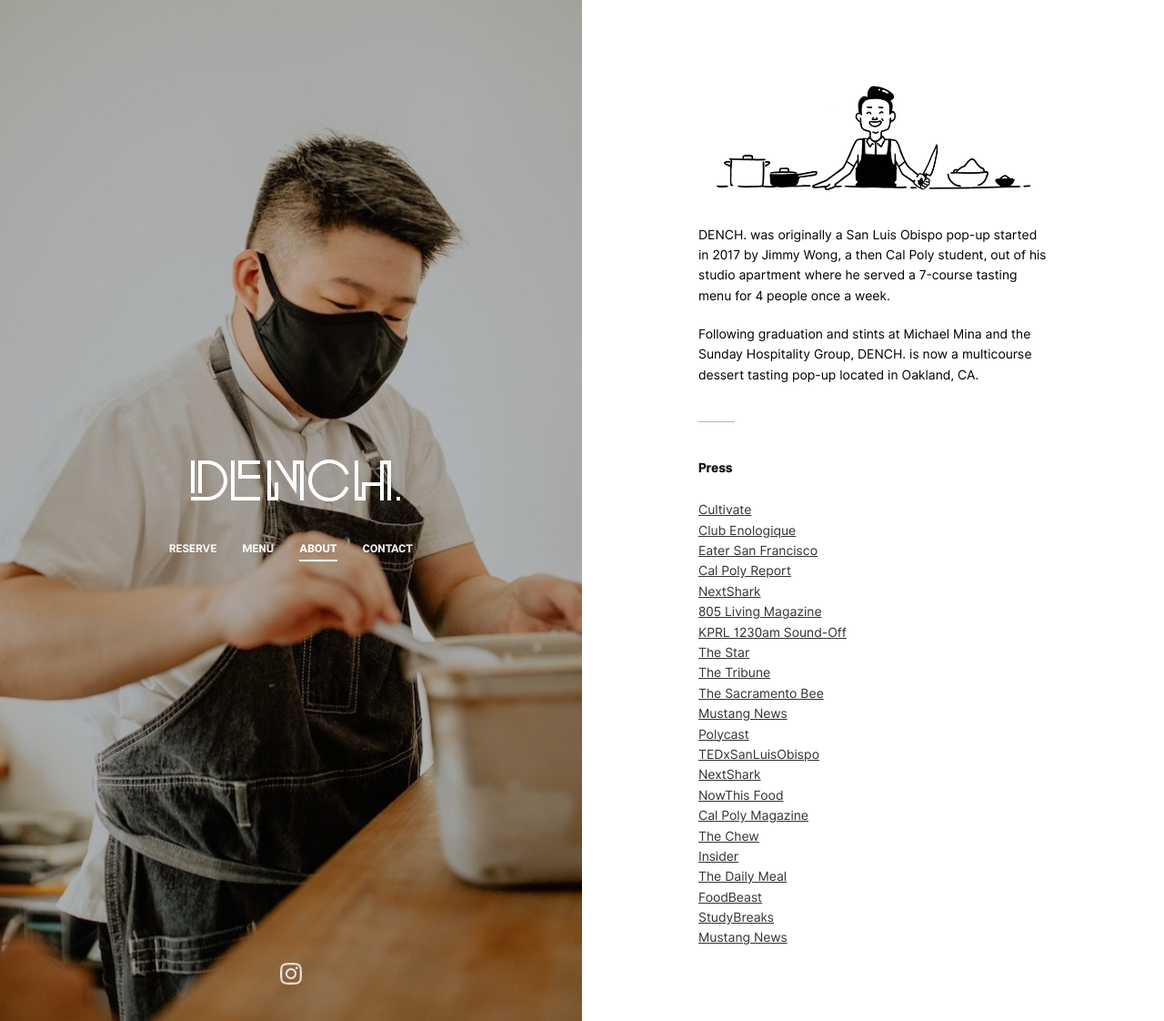
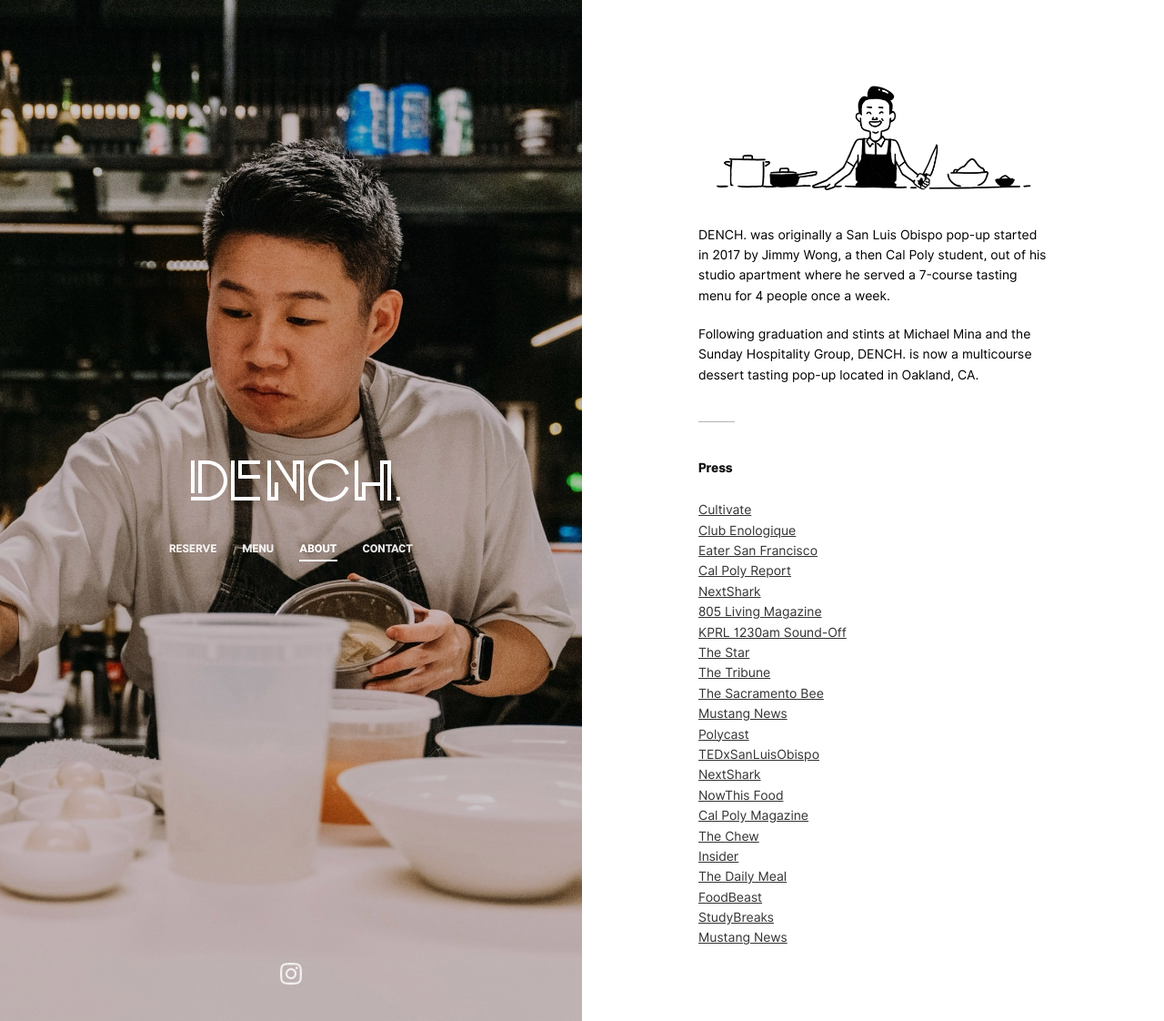
Before and after one commit to jwongdynasty/jwongdynasty.github.io, a Jekyll site: the page built from about.html, in a window 1280 px wide and 1122 px high. Shown: the whole window at 91% size. Built offline with Jekyll 4.4.1, drawn with Linux system fonts in a browser that asks for light colours.

Commit message:
Update _layout.scss

```diff
--- a/_sass/_layout.scss
+++ b/_sass/_layout.scss
@@ -184,7 +184,7 @@
 
   }
   &.page-about > .nav-img{
-    background-image: url("../assets/images/6d67ffb980e3bc6e3ef834936d615483.jpg");
+    background-image: url("../assets/images/Whitagram-Image.jpeg");
     content: "";
     position: absolute;
     display: block;
```
